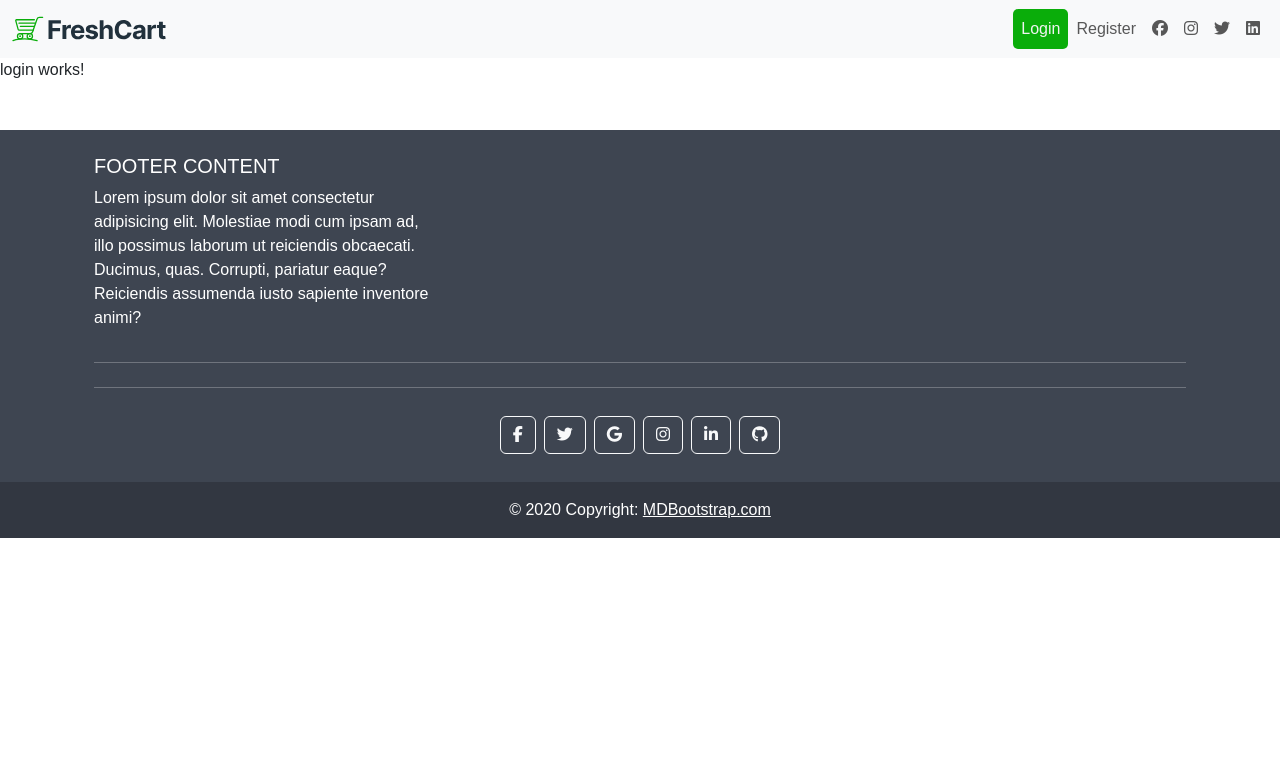
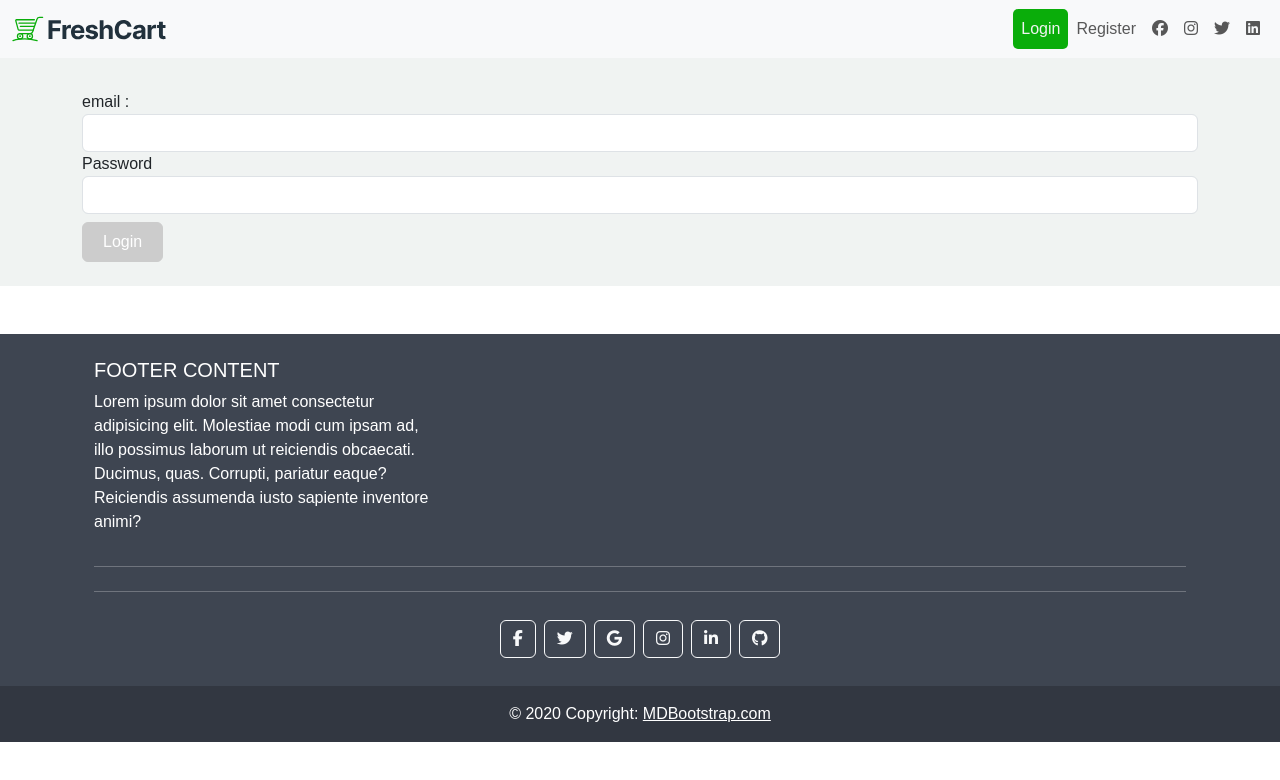
Before and after one commit to YoussefHassanDEV/E-commerce, an Angular app: page /login in a window 1280 px wide. Shown: the top 780 px of the page. Built offline with nearby package versions, Linux system fonts and the light colour scheme; a web font is replaced by a local one.

Commit message:
finished register &login &404 pages
finished register &login &404 pages

```diff
--- a/package.json
+++ b/package.json
@@ -20,6 +20,7 @@
     "@angular/router": "^16.2.0",
     "@fortawesome/fontawesome-free": "^6.5.1",
     "bootstrap": "^5.3.2",
+    "jwt-decode": "^4.0.0",
     "rxjs": "~7.8.0",
     "tslib": "^2.3.0",
     "zone.js": "~0.13.0"
--- a/src/app/app-routing.module.ts
+++ b/src/app/app-routing.module.ts
@@ -9,14 +9,15 @@ import { BrandsComponent } from './components/brands/brands.component';
 import { CartComponent } from './components/cart/cart.component';
 import { LoginComponent } from './components/login/login.component';
 import { RegisterComponent } from './components/register/register.component';
+import { NotfoundComponent } from './components/notfound/notfound.component';
+import { authGuard } from './shared/Guards/auth.guard';
 
 const routes: Routes = [
   {
     path: '',
+    canActivate: [authGuard],
     component: BlankLayoutComponent,
     children: [
-
-
       { path: '', redirectTo: 'home', pathMatch: 'full' },
       { path: 'home', component: HomeComponent },
       { path: 'products', component: ProductsComponent },
@@ -31,7 +32,7 @@ const routes: Routes = [
       { path: 'register', component: RegisterComponent },
     ]
   },
-
+  {path:'**',component:NotfoundComponent}
 ];
 
 @NgModule({
--- a/src/app/components/login/login.component.html
+++ b/src/app/components/login/login.component.html
@@ -1 +1,37 @@
-<p>login works!</p>
+<div class="bg-main-light p-4 my-0">
+    <div class=" container py-2">
+
+
+        <form [formGroup]="LoginForm" (ngSubmit)="handleForm()">
+
+
+            <label for="email">email :</label>
+            <input type="email" formControlName="email" id="email" class="form-control">
+
+            <div class="alert alert-danger" *ngIf="(LoginForm.get('email')?.errors&&LoginForm.get('email')?.touched)">
+                <p *ngIf="LoginForm.get('email')?.getError('required')">Required</p>
+                <p *ngIf="LoginForm.get('email')?.getError('email')">invalid</p>
+            </div>
+
+
+
+            <label for="Password">Password</label>
+            <input type="password" formControlName="password" id="password" class="form-control">
+
+            <div class="alert alert-danger"
+                *ngIf="(LoginForm.get('password')?.errors&&LoginForm.get('password')?.touched)">
+                <p *ngIf="LoginForm.get('password')?.getError('required')">Required</p>
+                <p *ngIf="LoginForm.get('password')?.getError('pattern')">Must begin with capital letter and more than 6
+                    chars and less than 20</p>
+
+            </div>
+
+
+        </form>
+    </div>
+    <div class="container">
+        <button [disabled]="LoginForm.invalid" (click)="handleForm()" type="submit" class="btn-main mx-auto rounded">
+            <i *ngIf="isloading" class="fas fa-spin fa-spinner"></i> Login</button>
+        <p *ngIf="msgError" class="alert alert-danger">{{msgError}}</p>
+    </div>
+</div>
--- a/src/app/components/login/login.component.ts
+++ b/src/app/components/login/login.component.ts
@@ -1,4 +1,8 @@
+import { HttpErrorResponse } from '@angular/common/http';
 import { Component } from '@angular/core';
+import { FormControl, FormGroup, Validators } from '@angular/forms';
+import { Router } from '@angular/router';
+import { AuthService } from 'src/app/shared/auth.service';
 
 @Component({
   selector: 'app-login',
@@ -6,5 +10,40 @@ import { Component } from '@angular/core';
   styleUrls: ['./login.component.css']
 })
 export class LoginComponent {
+  constructor(private _AuthService: AuthService, private _Router: Router) { }
+  isloading: boolean = false;
+  msgError: string = ''
+  LoginForm: FormGroup = new FormGroup({
+    email: new FormControl(null, [Validators.required, Validators.email,]),
+    password: new FormControl(null, [Validators.required, Validators.pattern(/^.{6,20}$/)]),
+
+  });
+  handleForm() {
+    if (this.LoginForm.valid) {
+      this.isloading = true;
+
+      this._AuthService.setLogin(this.LoginForm.value).subscribe({
+        next: (Response) => {
+          if (Response.message === "success") {
+            this.isloading = false;
+            localStorage.setItem('eToken', Response.token)
+            this._Router.navigate(['/home'])
+          }
+          console.log(Response);
+        },
+        error: (err: HttpErrorResponse) => {
+          console.log(err);
+
+          this.isloading = false;
+          this.msgError = err.error.message
+          console.log(this.msgError);
+
+        }
+      })
+    }
+    else {
+      console.log("error ");
+    }
+  }
 
 }
--- a/src/app/components/nav-blank/nav-blank.component.html
+++ b/src/app/components/nav-blank/nav-blank.component.html
@@ -43,7 +43,7 @@
                     <a class="nav-link"><i class="fab fa-linkedin"></i></a>
                 </li>
                 <li class="nav-item d-flex cursor-pointer">
-                   <span class="mx-1 align-self-center cursor-pointer">SignOut</span>
+                   <span class="mx-1 align-self-center cursor-pointer" (click)="logOutUser()">SignOut</span>
                 </li>
             </ul>
         </div>
--- a/src/app/components/nav-blank/nav-blank.component.ts
+++ b/src/app/components/nav-blank/nav-blank.component.ts
@@ -1,4 +1,5 @@
 import { Component } from '@angular/core';
+import { AuthService } from 'src/app/shared/auth.service';
 
 @Component({
   selector: 'app-nav-blank',
@@ -7,4 +8,8 @@ import { Component } from '@angular/core';
 })
 export class NavBlankComponent {
 
+  constructor(private _AuthService: AuthService) { }
+  logOutUser():void{
+    this._AuthService.logOut()
+  }
 }
--- a/src/app/components/notfound/notfound.component.html
+++ b/src/app/components/notfound/notfound.component.html
@@ -1 +1 @@
-<p>notfound works!</p>
+<img src="../../../assets/images/error.svg" alt="404" class="w-100">
--- a/src/app/components/register/register.component.ts
+++ b/src/app/components/register/register.component.ts
@@ -1,5 +1,7 @@
+import { HttpErrorResponse } from '@angular/common/http';
 import { Component } from '@angular/core';
 import { FormControl, FormGroup, Validators } from '@angular/forms';
+import { Router } from '@angular/router';
 import { AuthService } from 'src/app/shared/auth.service';
 
 @Component({
@@ -10,26 +12,35 @@ import { AuthService } from 'src/app/shared/auth.service';
 export class RegisterComponent {
   // isValid: boolean = false;
   typical: boolean = false;
+  isloading: boolean = false;
+  msgError:string=''
   // constructor(private _AuthService: AuthService) {}
   registerForm: FormGroup = new FormGroup({
-    name: new FormControl('', [Validators.required, Validators.minLength(3), Validators.maxLength(15)]),
+    name: new FormControl('', [Validators.required, Validators.minLength(3), Validators.maxLength(25)]),
     email: new FormControl(null, [Validators.required, Validators.email,]),
-    password: new FormControl(null, [Validators.required, Validators.pattern(/^[A-Z][a-z0-9]{3,8}$/)]),
+    password: new FormControl(null, [Validators.required, Validators.pattern(/^.{6,20}$/)]),
     rePassword: new FormControl(null, [Validators.required]),
     phone: new FormControl(null, [Validators.required, Validators.pattern(/^[0][1][0125][0-9]{8}$/)])
 
   });
-  constructor(private _AuthService: AuthService) {
+  constructor(private _AuthService: AuthService,private _Router:Router) {
 
   }
   handleForm() {
     if (this.registerForm.valid) {
+      this.isloading = true;
       this._AuthService.setRegister(this.registerForm.value).subscribe({
         next: (Response) => {
+          if(Response.message === "success"){
+            this._Router.navigate(['/login'])
+          }
           console.log(Response);
         },
-        error: (err) => {
-          console.log(err);
+        error: (err:HttpErrorResponse ) => {
+          this.isloading = false;
+            this.msgError=err.error.message
+            console.log(this.msgError);
+
         }
       })
     }
@@ -39,11 +50,11 @@ export class RegisterComponent {
   }
 
   checkPass() {
-    this.typical = this.registerForm.get('password')?.value === this.registerForm.get('repassword')?.value ? true : false;
+    this.typical = this.registerForm.get('password')?.value === this.registerForm.get('rePassword')?.value ? true : false;
     if (this.typical) {
-      this.registerForm.controls['repassword'].setErrors(null);
+      this.registerForm.controls['rePassword'].setErrors(null);
     } else {
-      this.registerForm.controls['repassword'].setErrors({ 'mismatch': true });
+      this.registerForm.controls['rePassword'].setErrors({ 'mismatch': true });
 
     }
   }
--- /dev/null
+++ b/src/app/shared/Guards/auth.guard.ts
@@ -0,0 +1,13 @@
+import { inject } from '@angular/core';
+import { CanActivateFn, Router } from '@angular/router';
+
+export const authGuard: CanActivateFn = (route, state) => {
+  let _Router=inject(Router)
+  if(localStorage.getItem('eToken')!==null){
+    return true
+  }
+  else{
+    _Router.navigate(['/login'])
+    return false
+  }
+};
--- a/src/app/shared/auth.service.ts
+++ b/src/app/shared/auth.service.ts
@@ -1,5 +1,6 @@
 import { HttpClient } from '@angular/common/http';
 import { Injectable } from '@angular/core';
+import { Router } from '@angular/router';
 import { Observable } from 'rxjs';
 
 @Injectable({
@@ -7,10 +8,17 @@ import { Observable } from 'rxjs';
 })
 export class AuthService {
 
-  constructor(private _httpClient: HttpClient) {
+
+  constructor(private _httpClient: HttpClient,private _Router:Router) {
   }
-  setRegister(userData:object):Observable<any>
-  {
+  logOut():void{
+    localStorage.removeItem('eToken')
+    this._Router.navigate(['/login'])
+  }
+  setRegister(userData: object): Observable<any> {
     return this._httpClient.post(`https://ecommerce.routemisr.com/api/v1/auth/signup`, userData);
   }
+  setLogin(userData: object): Observable<any> {
+    return this._httpClient.post(`https://ecommerce.routemisr.com/api/v1/auth/signin`, userData);
+  }
 }
```
Also changed, not shown: src/app/components/register/register.component.html (+5 -3 lines), 2 other files (tests, documents, lock files or other folders).
